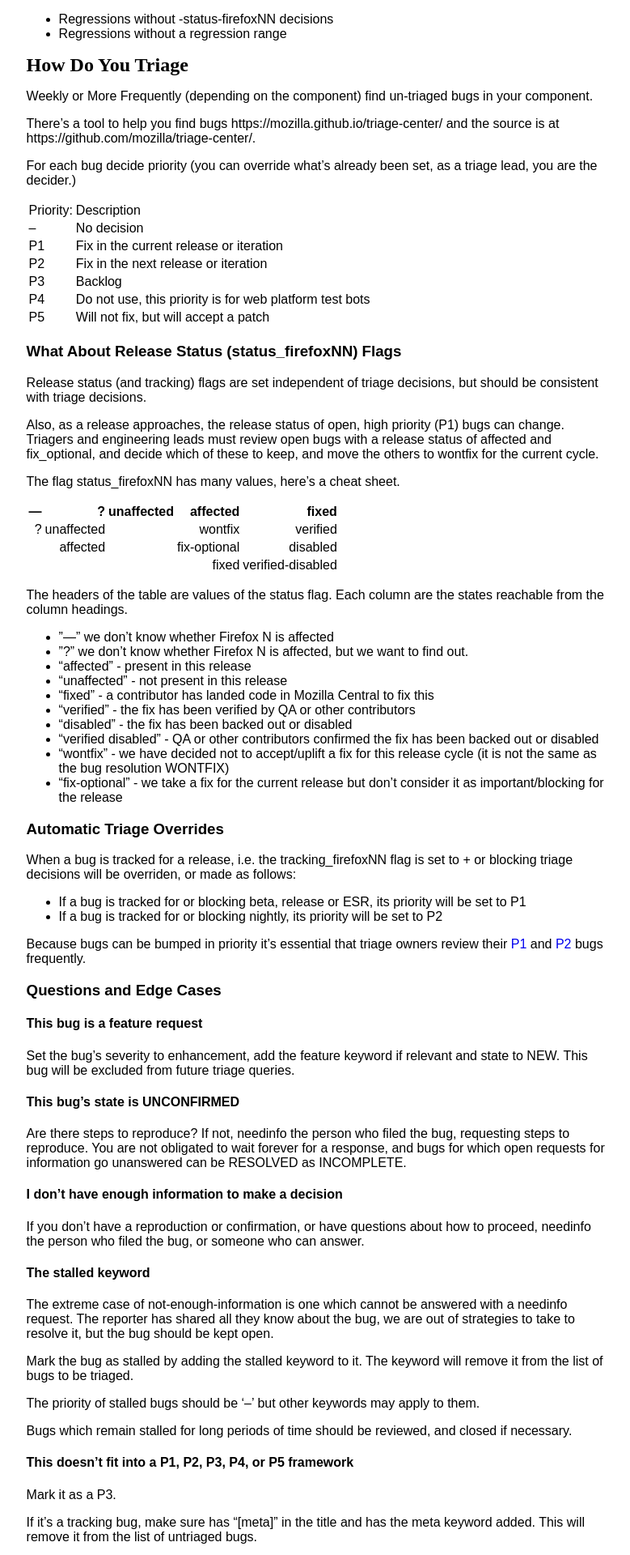
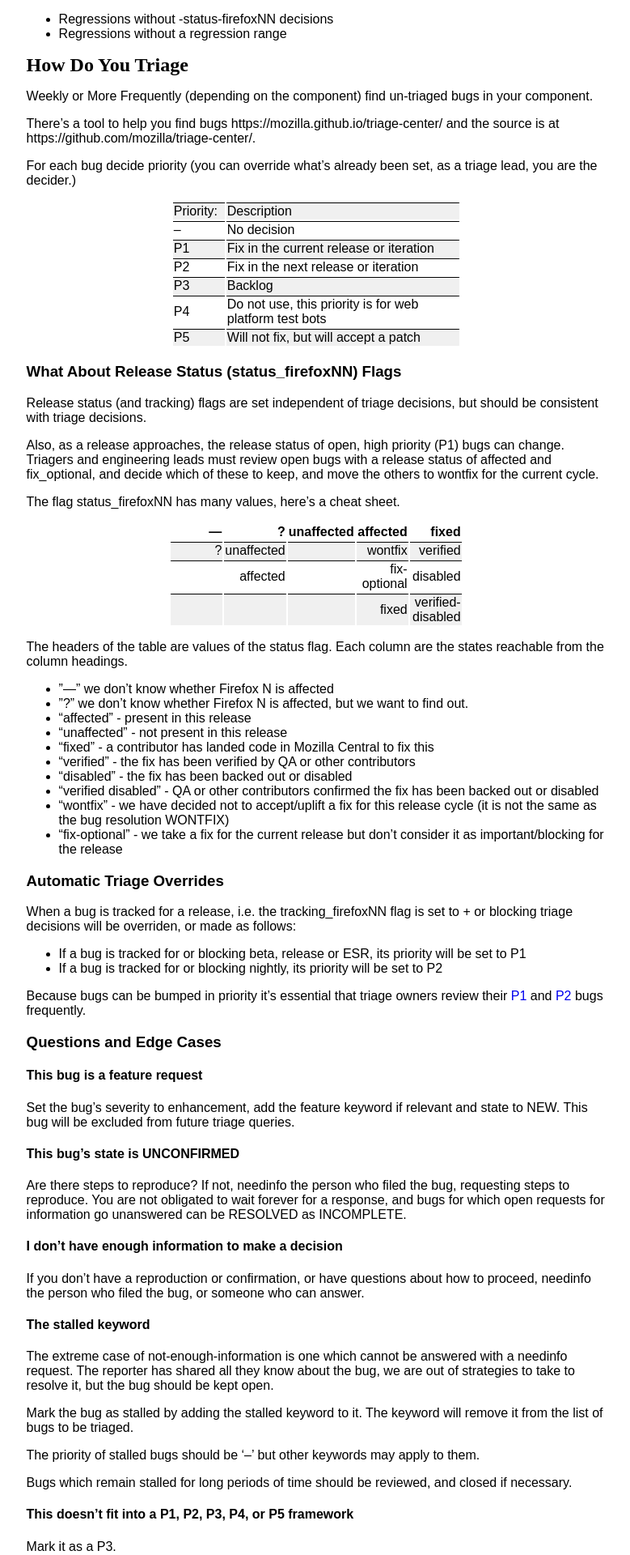
Before and after one commit to mozilla/bug-handling, a Jekyll site: the page built from _policies/triage-bugzilla.md, in a window 1280 px wide. Shown: the part 934-2854 px from the top of the page at 81% size, without its empty margins (249-1028 px from the left). Built offline with Jekyll 4.4.1, drawn with Linux system fonts in a browser that asks for light colours; some web fonts are replaced.

Commit message:
Format tables

```diff
--- a/public/css/main.css
+++ b/public/css/main.css
@@ -26,3 +26,17 @@
   font-weight: 600;
   align-self: center;
 }
+
+table {
+  margin: auto;
+  width: 50%;
+}
+
+tr td {
+  border-top: solid 1px black;
+  min-width: 5vw;
+}
+
+tr:nth-of-type(2n-1) td {
+  background-color: #f0f0f0;
+}
```
